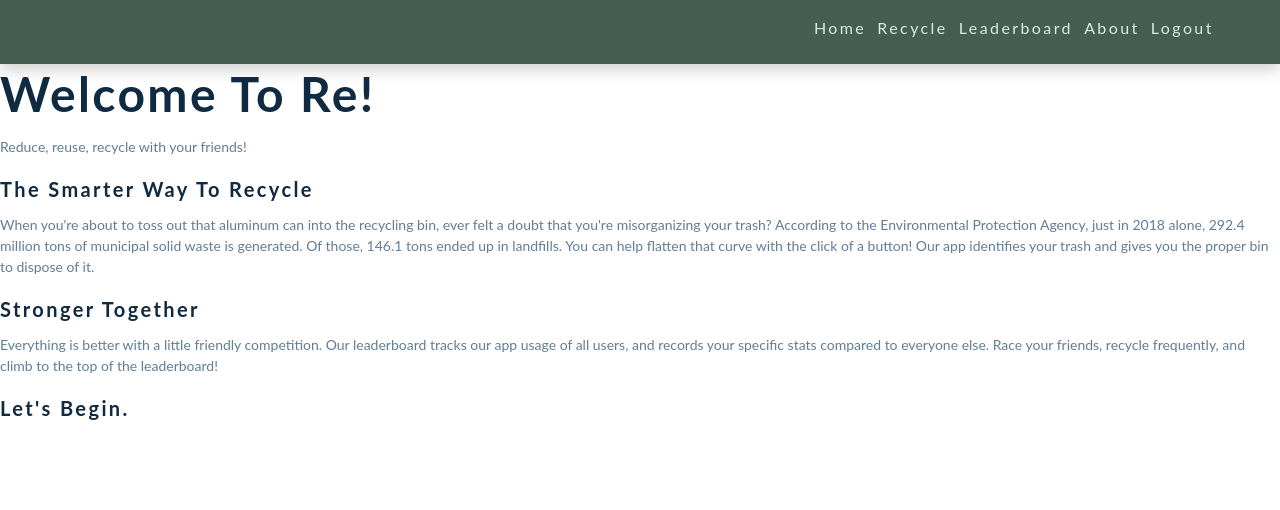
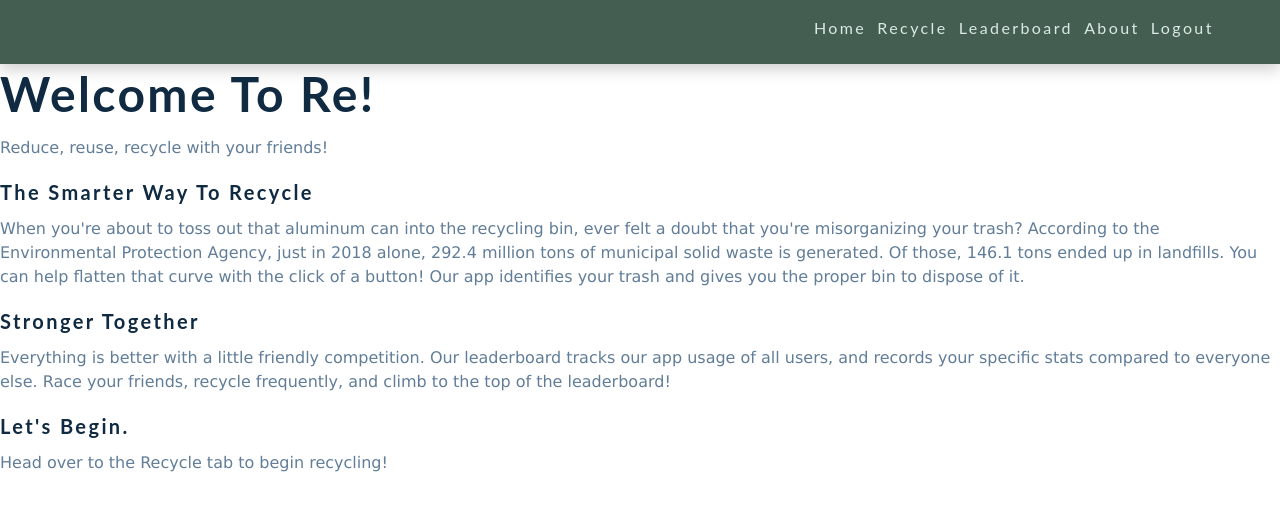
Before and after one commit to bliutech/re, a React (Create React App) app in the folder client/: page /home in a window 1280 px wide. Shown: the top 510 px of the page. Built offline with nearby package versions, Linux system fonts and the light colour scheme; sample sign-in values are in the browser's storage.

Commit message:
pain
some basic css

```diff
--- /dev/null
+++ b/client/src/pages/Home.css
@@ -0,0 +1,12 @@
+p {
+    font-size: medium;
+    font-family:Verdana, Geneva, Tahoma, sans-serif;
+    font-style: normal;
+}
+
+h3 {
+    display: flex;
+    align-items: center;
+    margin-left: auto;
+    margin-right: auto;
+}
--- a/client/src/pages/Home.js
+++ b/client/src/pages/Home.js
@@ -1,4 +1,5 @@
 import React from "react";
+import "./Home.css";
 
 export default function Home() {
   return (
@@ -18,6 +19,7 @@ export default function Home() {
         compared to everyone else. Race your friends, recycle frequently, and climb to the top of the leaderboard!
       </p>
       <h3>Let's Begin.</h3>
+      <p>Head over to the Recycle tab to begin recycling!</p>
     </>
   );
 }
```
